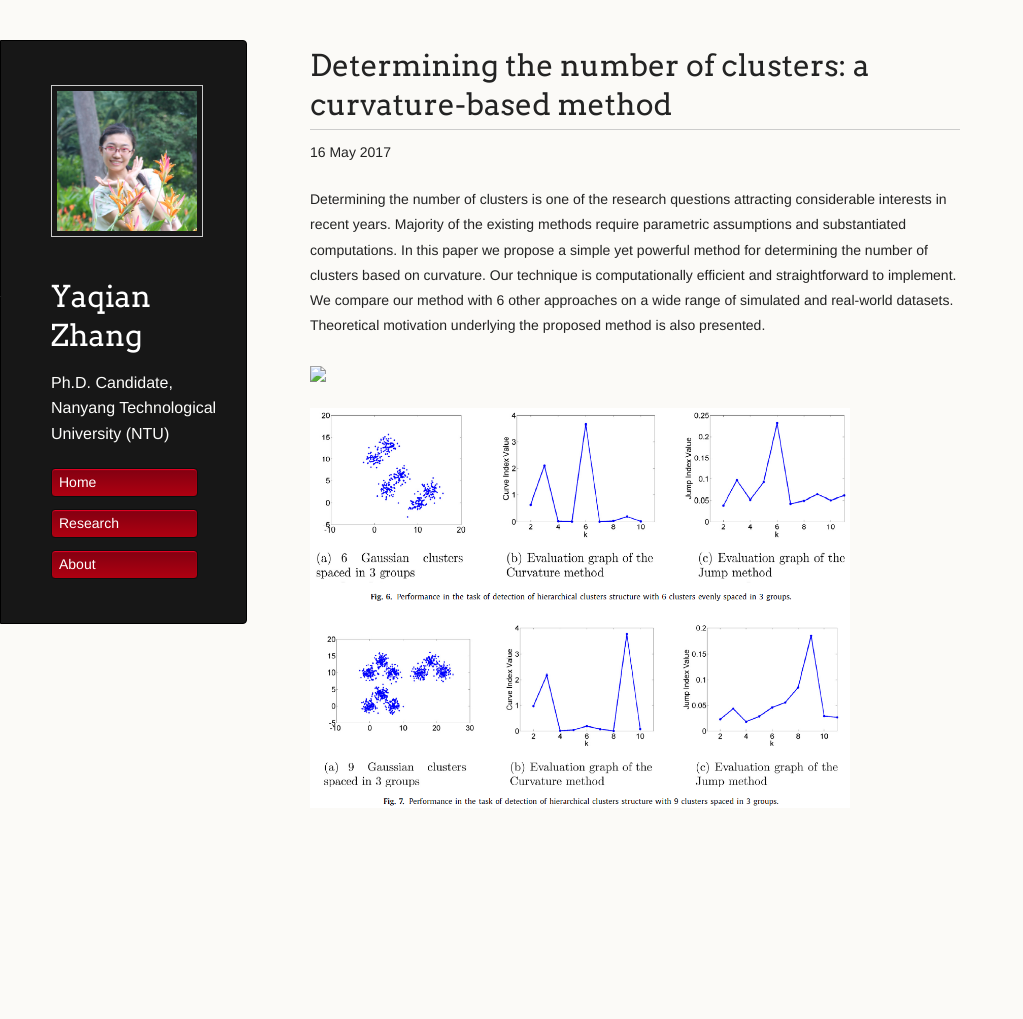
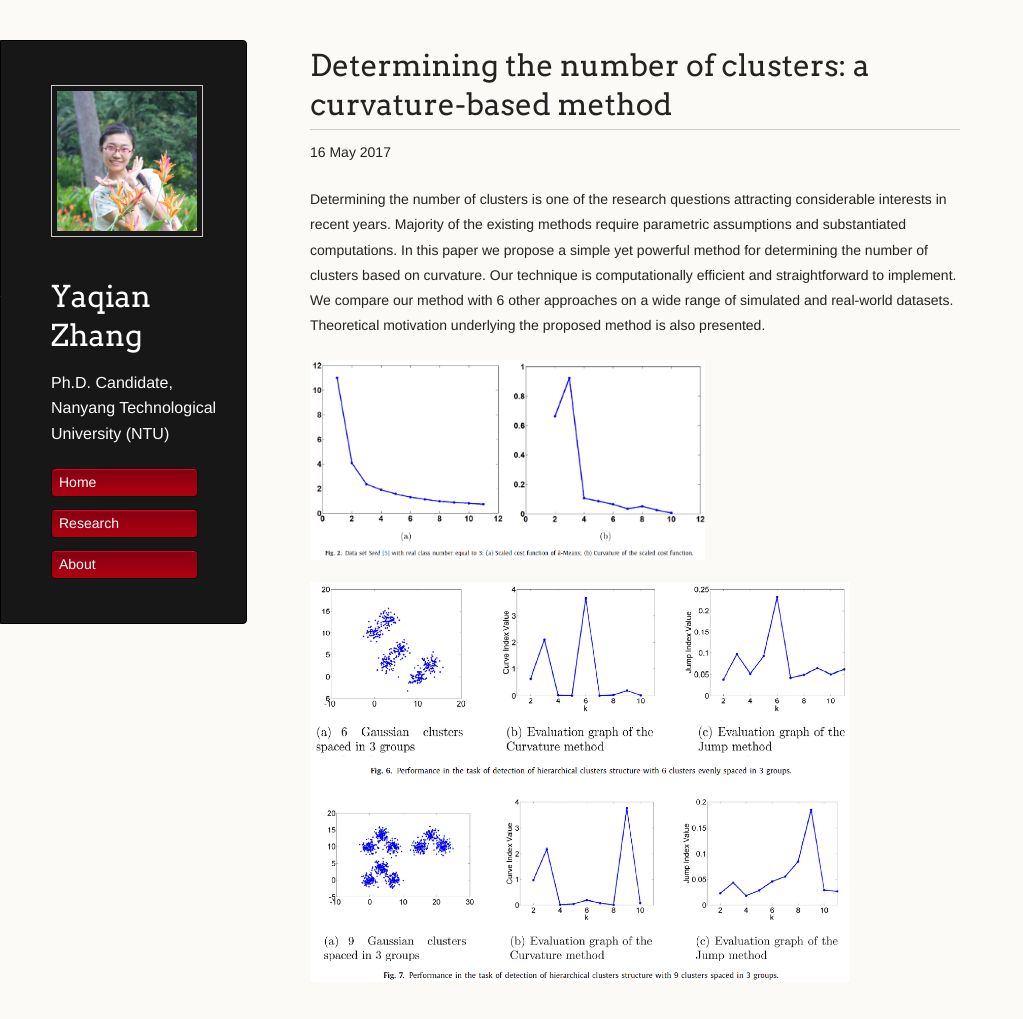
Before and after one commit to YaqianZhang/yaqianzhang.github.io, a Jekyll site: the page built from _posts/2017-05-16-determine-cluster-number.md, in a window 1280 px wide and 1054 px high. Shown: the top 1019 px of the window, without its empty margins (0-1023 px from the left). Built offline with Jekyll 4.4.1, drawn with Linux system fonts in a browser that asks for light colours.

Commit message:
Update 2017-05-16-determine-cluster-number.md

```diff
--- a/_posts/2017-05-16-determine-cluster-number.md
+++ b/_posts/2017-05-16-determine-cluster-number.md
@@ -3,14 +3,14 @@ layout: post
 date: 2017-05-16
 title: "Determining the number of clusters: a curvature-based method"
 label: "Machine Learning"
-imgstr: "url/images/fig2_2.PNG"
+imgstr: "{{url}}/images/fig2_2.PNG"
 
 ---
 
 Determining the number of clusters is one of the research questions attracting considerable interests in recent years. Majority of the existing methods require parametric assumptions and substantiated computations. In this paper we propose a simple yet powerful method for determining the number of clusters based on curvature. Our technique is computationally efficient and straightforward to implement. We compare our method with 6 other approaches on a wide range of simulated and real-world datasets. Theoretical motivation underlying the proposed method is also presented.
 
 
-<img src="url/images/fig2_1.PNG"  height="200" />
+<img src="{{url}}/images/fig2_1.PNG"  height="200" />
 
 
 
```
